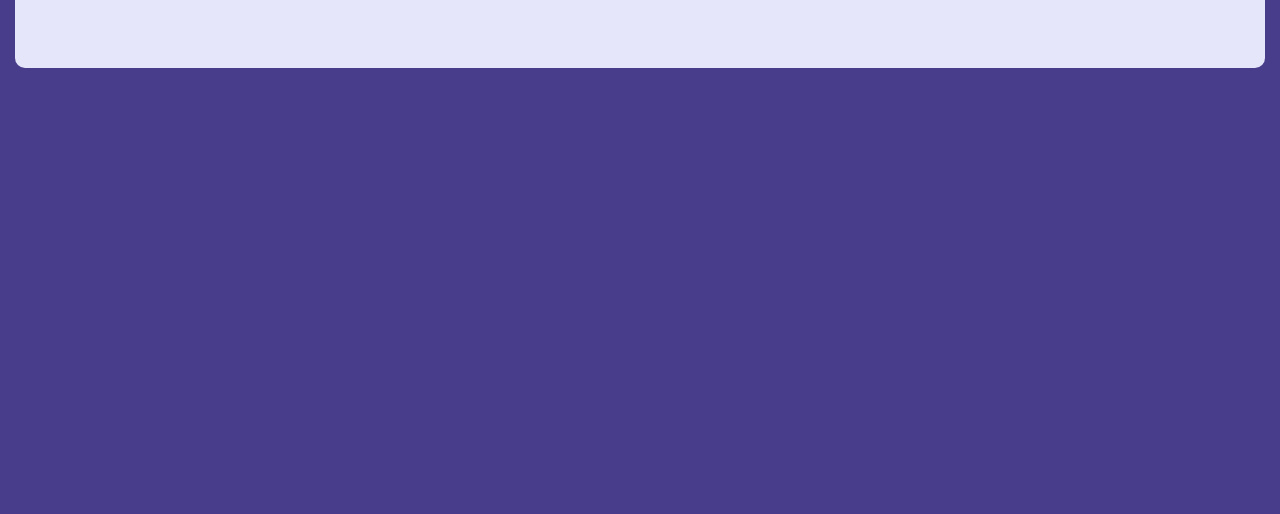
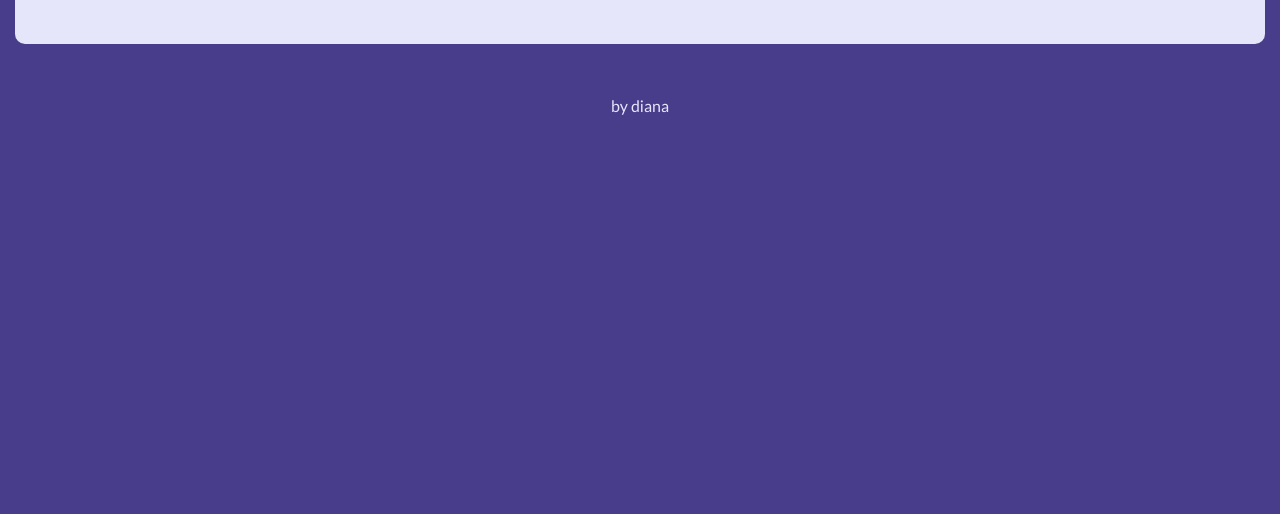
Before and after one commit to dianawallace/FCC-Quote-Machine, a plain HTML site: page index.html in a window 1280 px wide. Shown: the part 286-800 px from the top of the page. Drawn offline with nearby package versions, Linux system fonts and the light colour scheme.

Commit message:
added css to footer

```diff
--- a/css/style.css
+++ b/css/style.css
@@ -81,3 +81,12 @@ h1, h3 {
   height: 40px;
   width: 40px;
 }
+
+.footer {
+  color: lavender;
+}
+
+.footer a {
+  color: lavender;
+  text-decoration: none;
+}
```
Also changed, not shown: index.html (+1 -0 lines).
